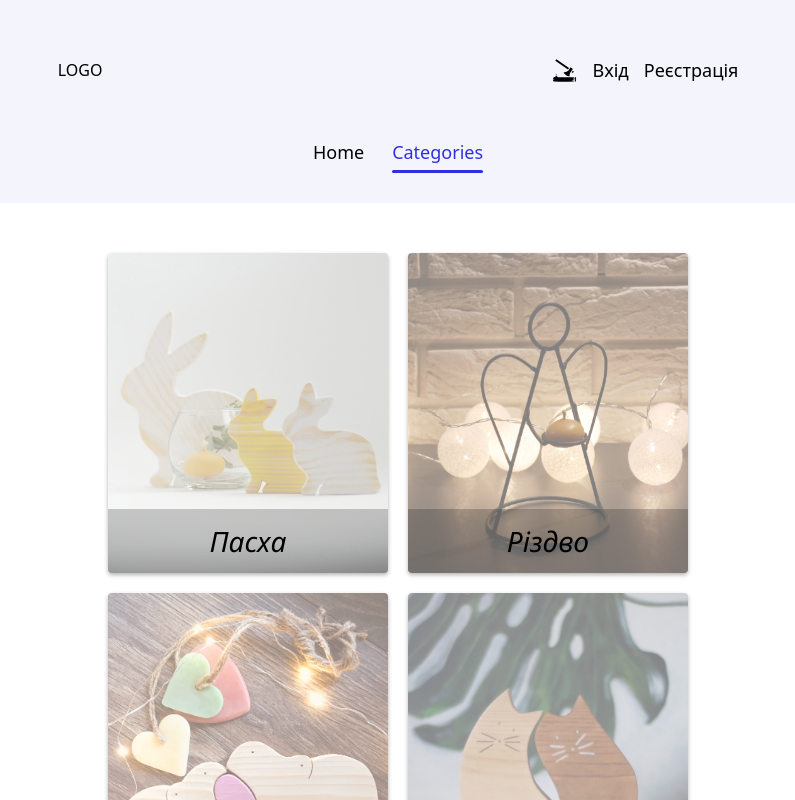
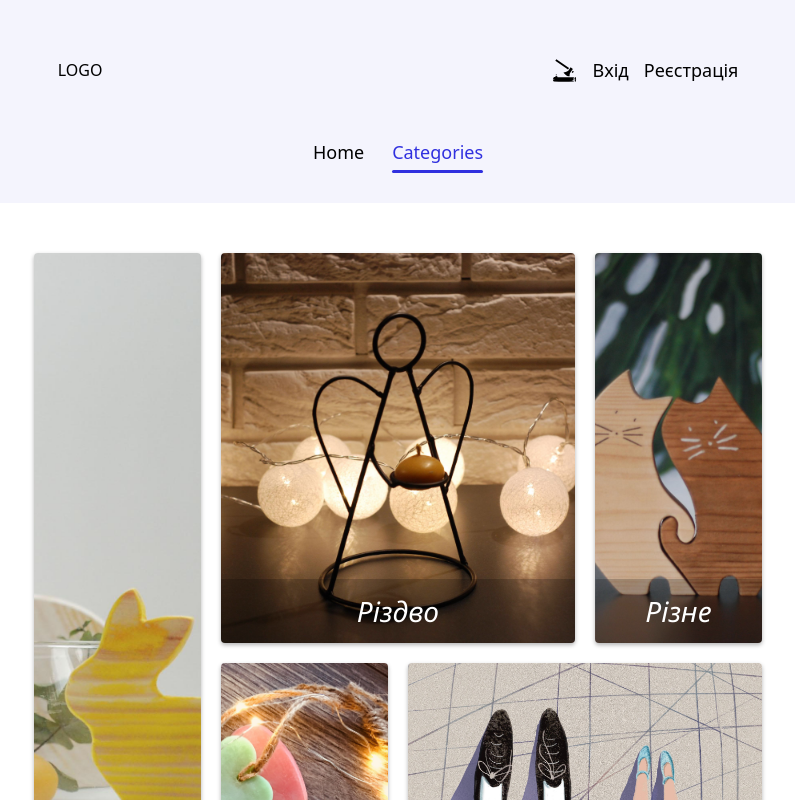
Before and after one commit to NikoNikoUA/steel-woodcutter, a React (Vite) app: page /steel-woodcutter/categories in a window 1280 px wide. Shown: the top 800 px of the page, without its empty margins (242-1037 px from the left). Built offline with nearby package versions, Linux system fonts and the light colour scheme.

Commit message:
Categories: Grid layout

```diff
--- a/CommonStyles.styled.jsx
+++ b/CommonStyles.styled.jsx
@@ -9,7 +9,7 @@ export const Container = styled.div`
   padding: 20px 20px;
 
   @media screen and (min-width: 320px) {
-    max-width: 320px;
+    max-width: 85%;
   }
 
   @media screen and (min-width: 768px) {
--- a/src/components/Categories/Categories.jsx
+++ b/src/components/Categories/Categories.jsx
@@ -24,6 +24,7 @@ export const Category = () => {
                 alt="image of wooden rabbits"
                 src={easter}
                 loading="lazy"
+                class="easter"
               />
               <CategoryHeading>Пасха</CategoryHeading>
             </Link>
@@ -34,6 +35,7 @@ export const Category = () => {
                 alt="image of a metal angel"
                 src={christmas}
                 loading="lazy"
+                class="christmas"
               />
               <CategoryHeading>Різдво</CategoryHeading>
             </Link>
@@ -44,6 +46,7 @@ export const Category = () => {
                 alt="image of a wooden model of hyppos"
                 src={valentine}
                 loading="lazy"
+                class="valentine"
               />
               <CategoryHeading>День Валентина</CategoryHeading>
             </Link>
@@ -54,6 +57,7 @@ export const Category = () => {
                 alt="image of a wooden model of hyppos"
                 src={miscellaneous}
                 loading="lazy"
+                class="miscellaneous"
               />
               <CategoryHeading>Різне</CategoryHeading>
             </Link>
@@ -64,6 +68,7 @@ export const Category = () => {
                 alt="image of a wooden model of hyppos"
                 src={book}
                 loading="lazy"
+                class="book"
               />
               <CategoryHeading>Книга</CategoryHeading>
             </Link>
--- a/src/components/Categories/Categories.styled.jsx
+++ b/src/components/Categories/Categories.styled.jsx
@@ -1,25 +1,31 @@
 import styled from "styled-components";
 
 export const CategoriesContainer = styled.ul`
-  display: flex;
-  flex-wrap: wrap;
-  align-items: center;
-  justify-content: flex-start;
+  display: grid;
+  grid-template-columns: repeat(1, 1fr);
+  grid-auto-rows: minmax(220px, auto);
+  grid-template-areas:
+  "easter"
+  "christmas"
+  "miscellaneous"
+  "valentine"
+  "book";
   gap: 20px;
 
   @media screen and (min-width: 768px) {
-    justify-content: center;
-  }
-
-  @media screen and (min-width: 1440px) {
-    justify-content: flex-start;
+    height: max(90vh, 800px);
+    grid-template-columns: repeat(4, 1fr);
+    grid-template-areas:
+    "easter christmas christmas miscellaneous"
+    "easter valentine book book";
   }
 `;
 
 export const CategoryHeading = styled.p`
   position: absolute;
-  font-size: 28px;
+  font-size: 20px;
   font-style: italic;
+  text-overflow: ellipsis;
   font-weight: 500;
   font-family: "Segoe UI", Tahoma, Geneva, Verdana, sans-serif;
   bottom: 0;
@@ -30,15 +36,20 @@ export const CategoryHeading = styled.p`
   padding: 16px;
   width: 100%;
   background-color: rgba(0, 0, 0, 0.2);
+  color: #ffffff;
   white-space: nowrap;
   overflow: hidden;
   transition: all 250ms ease;
+
+  @media screen and (min-width: 1024px) {
+    font-size: 28px;
+  }
 `;
 
 export const CategoryItem = styled.li`
   position: relative;
   overflow: hidden;
-  object-fit: cover;
+  height:100%;
   border-radius: 4px;
   box-shadow: 0px 2px 4px rgba(0, 0, 0, 0.3);
   transition: all 250ms ease;
@@ -46,24 +57,43 @@ export const CategoryItem = styled.li`
   @media screen and (min-width: 1440px) {
     &:hover {
       box-shadow: 0px 6px 8px rgba(0, 0, 0, 0.6);
-      transform: scale(1.03);
 
       & ${CategoryHeading} {
         bottom: -25%;
       }
     }
   }
+
+  &:nth-child(1) {
+    grid-area: easter;
+  }
+
+    &:nth-child(2) {
+    grid-area: christmas;
+  }
+
+    &:nth-child(3) {
+    grid-area: valentine;
+  }
+
+  &:nth-child(4) {
+    grid-area: miscellaneous;
+  }
+
+  &:nth-child(5) {
+    grid-area: book;
+  }
 `;
 
 export const CategoryImg = styled.img`
-  width: 280px;
-  height: 320px;
-  opacity: 0.5;
-  transition: opacity 0.5s ease-out;
+  width: 100%;
+  height: 100%;
+  object-fit: cover;
+  transition: all 0.5s ease-out;
 
   @media screen and (min-width: 1440px) {
     &:hover {
-      opacity: 1;
+      transform: scale(1.03);
     }
   }
 `;
```
